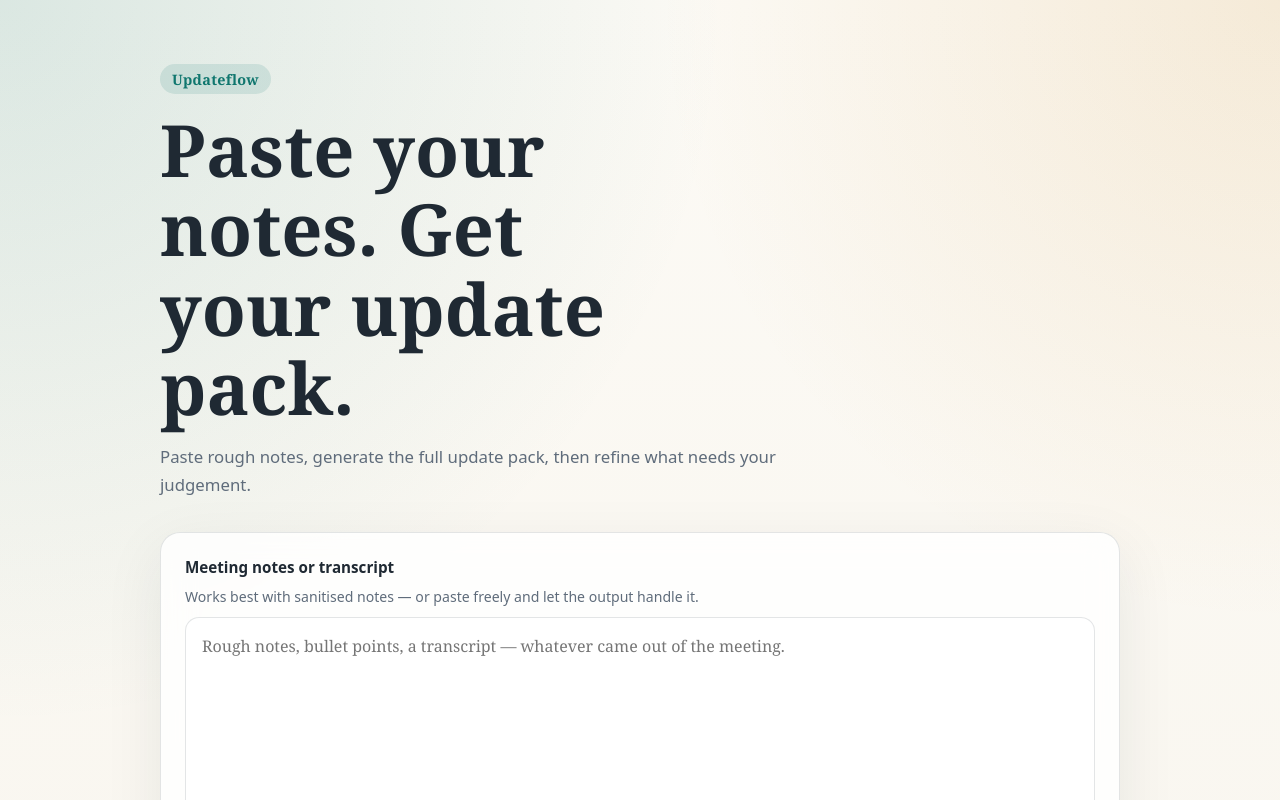
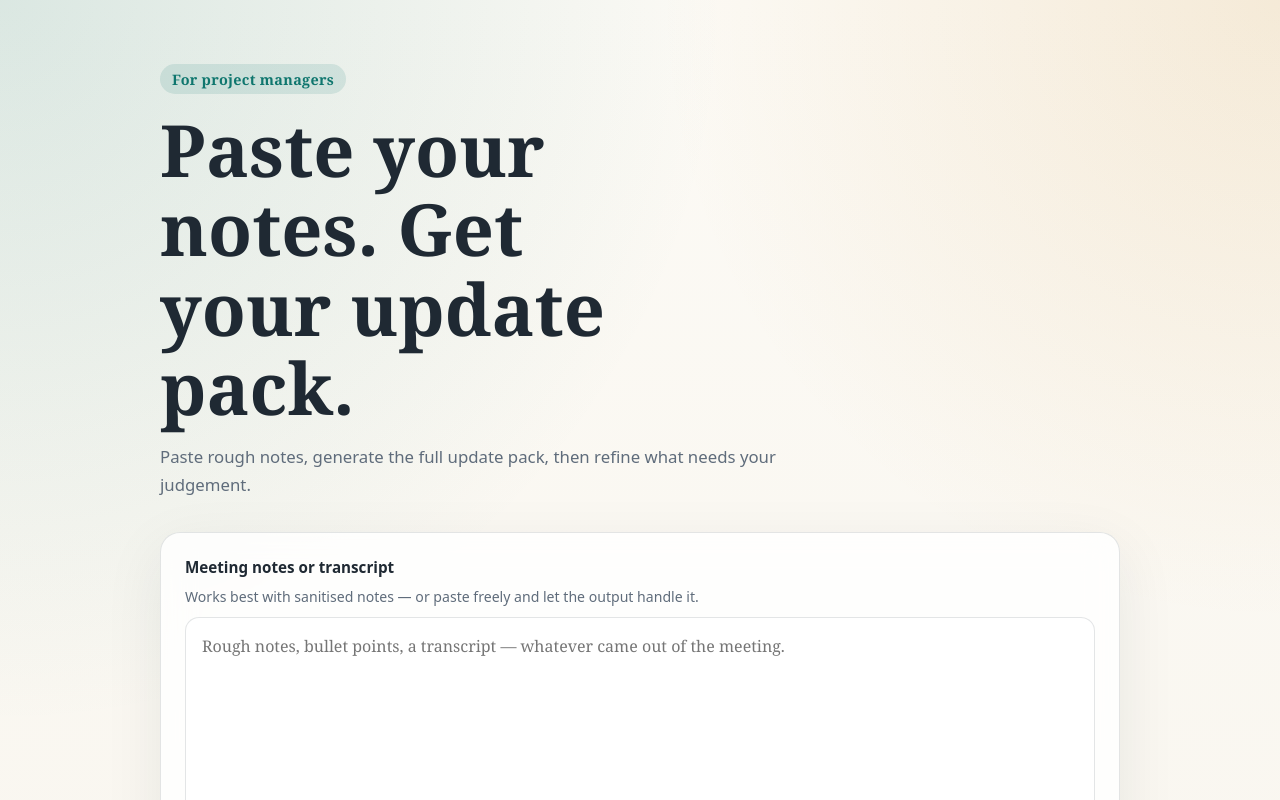
Before and after one commit to romeosison-svg/updateflow, a Next.js app: page /app in a window 1280 px wide. Shown: the top 800 px of the page. Built offline with nearby package versions, Linux system fonts and the light colour scheme.

Commit message:
fix(copy): update app page eyebrow to match landing page

```diff
--- a/app/app/page.tsx
+++ b/app/app/page.tsx
@@ -257,7 +257,7 @@ export default function ToolPage() {
     <main className="page-shell">
       <section className="hero">
         <Link className="eyebrow eyebrow-link" href="/">
-          Updateflow
+          For project managers
         </Link>
         <h1>Paste your notes. Get your update pack.</h1>
         <p>
```
